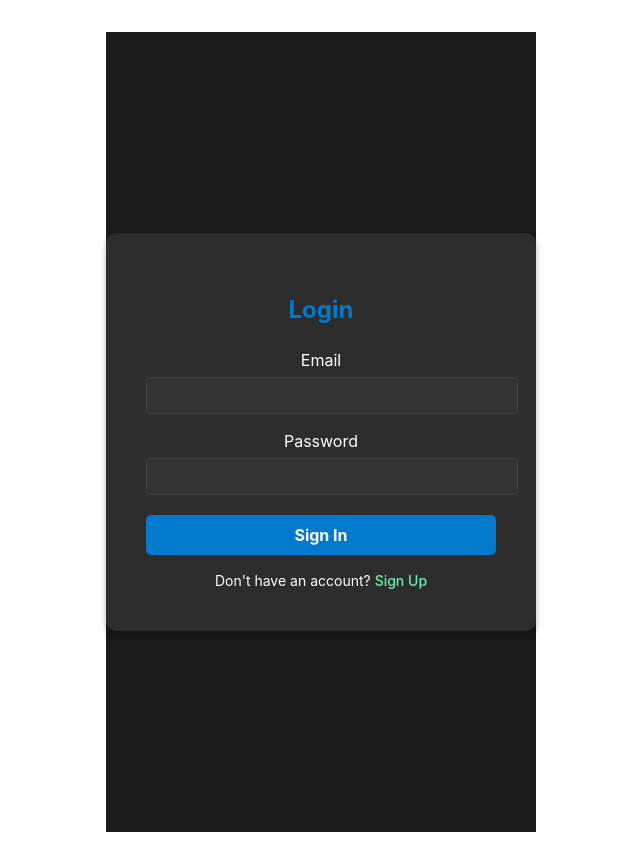
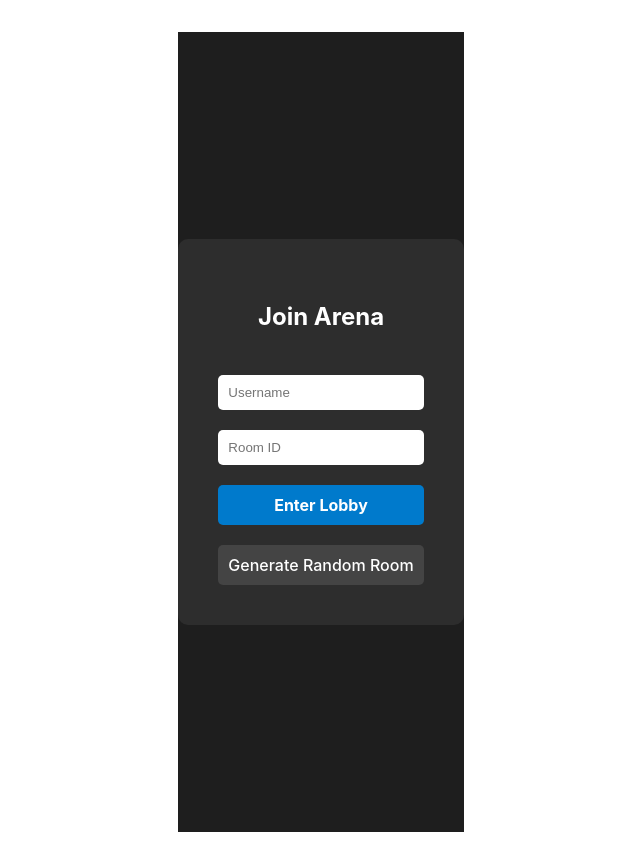
Before and after one commit to ASHISH-SAINI78021/AlgoArena, a React (Vite) app in the folder frontend/: page /realtime-coding in a window 1280 px wide. Before the commit this address led to /login. Shown: the whole page, without its empty margins (319-959 px from the left). Built offline with nearby package versions, Linux system fonts and the light colour scheme; no server answers.

Commit message:
Enabled guest access and code persistence during login

```diff
--- a/frontend/src/App.jsx
+++ b/frontend/src/App.jsx
@@ -17,11 +17,7 @@ function App() {
       <AuthProvider>
         <Routes>
           <Route path="/" element={<Home />} />
-          <Route path="/realtime-coding" element={
-            <ProtectedRoute>
-              <CodingRealtime />
-            </ProtectedRoute>
-          } />
+          <Route path="/realtime-coding" element={<CodingRealtime />} />
           <Route path="/saved-codes" element={
             <ProtectedRoute>
               <SavedCodes />
--- a/frontend/src/Component/CodeEditor/CodeEditor.jsx
+++ b/frontend/src/Component/CodeEditor/CodeEditor.jsx
@@ -6,8 +6,11 @@ import { WebsocketProvider } from 'y-websocket';
 import { MonacoBinding } from 'y-monaco';
 import axios from '../../axios/axiosInstance';
 import { useAuth } from '../../context/AuthContext';
+import { useNavigate } from 'react-router-dom';
+import toast from 'react-hot-toast';
 
 const CodeEditor = ({ roomId, username, setOutput, setIsRunning, yDoc, provider }) => {
+  const navigate = useNavigate();
   const [editorInstance, setEditorInstance] = useState(null);
   const [monacoInstance, setMonacoInstance] = useState(null);
   const sharedDataRef = useRef(null);
@@ -49,6 +52,14 @@ const CodeEditor = ({ roomId, username, setOutput, setIsRunning, yDoc, provider
     if (!editorInstance || !monacoInstance || !yDoc || !provider) return;
 
     const editor = editorInstance;
+
+    // Check for cached code from unauthenticated session
+    const cachedCode = sessionStorage.getItem(`guest_code_${roomId}`);
+    if (cachedCode && type.length === 0) {
+      type.insert(0, cachedCode);
+      sessionStorage.removeItem(`guest_code_${roomId}`);
+      toast.success("Restored your work! Click Save again to finish.", { icon: '💾' });
+    }
 
     // Set User Awareness with a stable color for this session
     const color = getRandomColor();
@@ -243,6 +254,15 @@ const CodeEditor = ({ roomId, username, setOutput, setIsRunning, yDoc, provider
   const saveCode = async () => {
     if (!editorInstance) return;
 
+    if (!user) {
+      // Guest trying to save -> Cache and Redirect
+      const sourceCode = editorInstance.getValue();
+      sessionStorage.setItem(`guest_code_${roomId}`, sourceCode);
+      const redirectPath = encodeURIComponent(window.location.pathname + window.location.search);
+      navigate(`/login?redirect=${redirectPath}`);
+      return;
+    }
+
     let fileName = currentFileName;
     const newName = window.prompt("Enter a unique name for this file:", currentFileName || "");
 
--- a/frontend/src/pages/Auth/Login.jsx
+++ b/frontend/src/pages/Auth/Login.jsx
@@ -14,7 +14,9 @@ const Login = () => {
         setError('');
         try {
             await login(email, password);
-            navigate('/'); // Redirect to Home or Editor
+            const params = new URLSearchParams(window.location.search);
+            const redirect = params.get('redirect') || '/';
+            navigate(redirect);
         } catch (err) {
             setError(err.response?.data?.error || 'Login failed');
         }
--- a/frontend/src/pages/Auth/Signup.jsx
+++ b/frontend/src/pages/Auth/Signup.jsx
@@ -14,8 +14,9 @@ const Signup = () => {
         e.preventDefault();
         setError('');
         try {
-            await register(username, email, password);
-            navigate('/login');
+            const params = new URLSearchParams(window.location.search);
+            const redirect = params.get('redirect');
+            navigate(`/login${redirect ? `?redirect=${encodeURIComponent(redirect)}` : ''}`);
         } catch (err) {
             console.error("Signup Error Detailed:", err);
             const serverError = err.response?.data?.error || err.response?.data?.message || 'Signup failed';
--- a/frontend/src/pages/CodingRealtime/CodingRealtime.jsx
+++ b/frontend/src/pages/CodingRealtime/CodingRealtime.jsx
@@ -42,6 +42,12 @@ const CodingRealtime = () => {
       setRoomId(roomParam);
       setUsername(userParam);
       setJoined(true);
+    } else if (roomParam && user) {
+      setRoomId(roomParam);
+      setUsername(user.username);
+      setJoined(true);
+    } else if (roomParam) {
+      setRoomId(roomParam);
     } else if (user) {
       setUsername(user.username);
     }
--- a/frontend/src/pages/Home/Home.jsx
+++ b/frontend/src/pages/Home/Home.jsx
@@ -103,9 +103,9 @@ export default function Home() {
         </p>
 
         <div className={styles.heroCta}>
-          <button className={styles.btnLarge} onClick={() => navigate(user ? '/realtime-coding' : '/signup')}>
+          <button className={styles.btnLarge} onClick={() => navigate('/realtime-coding')}>
             <Play className={styles.btnIcon} />
-            {user ? 'Enter the Arena' : 'Join Now'}
+            Enter the Arena
           </button>
           <button className={styles.btnLargeSecondary}>
             <Code className={styles.btnIcon} />
```
